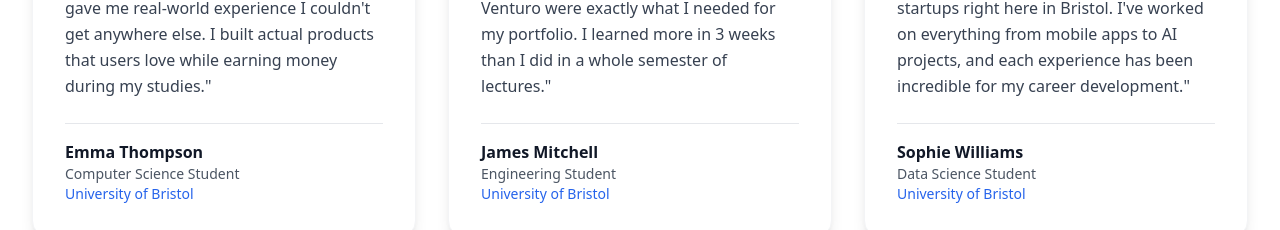
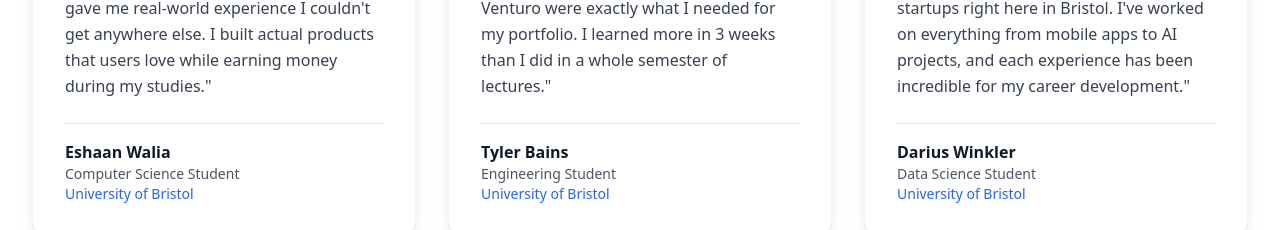
Before and after one commit to teamlitestart/litestart, a React (Vite) app: page / in a window 1280 px wide. Shown: the part 3831-4061 px from the top of the page. Built offline with nearby package versions, Linux system fonts and the light colour scheme.

Commit message:
Update testimonials with specific student names

```diff
--- a/src/components/SignupPage.tsx
+++ b/src/components/SignupPage.tsx
@@ -119,21 +119,21 @@ const SignupPage: React.FC = () => {
   const testimonials = [
     {
       quote: "Working with startups through Venturo gave me real-world experience I couldn't get anywhere else. I built actual products that users love while earning money during my studies.",
-      author: "Emma Thompson",
+      author: "Eshaan Walia",
       role: "Computer Science Student",
       university: "University of Bristol",
       rating: 5
     },
     {
       quote: "The projects I worked on through Venturo were exactly what I needed for my portfolio. I learned more in 3 weeks than I did in a whole semester of lectures.",
-      author: "James Mitchell",
+      author: "Tyler Bains",
       role: "Engineering Student",
       university: "University of Bristol",
       rating: 5
     },
     {
       quote: "Venturo connected me with amazing startups right here in Bristol. I've worked on everything from mobile apps to AI projects, and each experience has been incredible for my career development.",
-      author: "Sophie Williams",
+      author: "Darius Winkler",
       role: "Data Science Student",
       university: "University of Bristol",
       rating: 5
```
